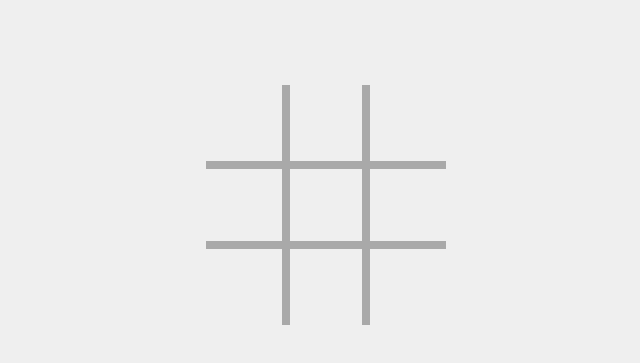
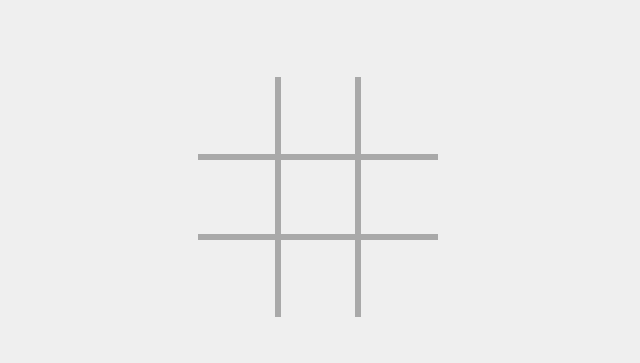
Before and after one commit to poloa3998/tictactoe, a plain HTML site: page index.html in a window 1280 px wide. Shown: the part 203-566 px from the top of the page, without its empty margins (322-962 px from the left). Drawn offline with Linux system fonts and the light colour scheme.

Commit message:
Changed grid border

```diff
--- a/styles.css
+++ b/styles.css
@@ -10,7 +10,7 @@ html {
     background-color: #efefef;
 }
 body {
-
+    margin: 0;
 
 }
 
@@ -85,7 +85,7 @@ body {
 .cell {
     width: var(--cell-size);
     height: var(--cell-size);
-    border: 4px solid #A9A9A9;
+    border: 3px solid #A9A9A9;
     display: flex;
     justify-content: center;
     align-items: center;
```
